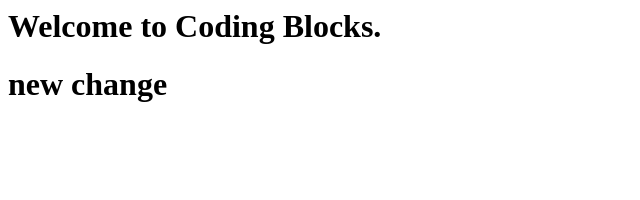
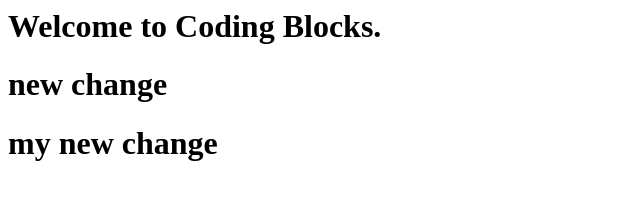
Before and after one commit to GurmanBaatth/workshop-oss, a plain HTML site: page index.html in a window 1280 px wide. Shown: the whole page, without its empty margins (0-640 px from the left). Drawn offline with Linux system fonts and the light colour scheme.

Commit message:
changes in new branch

```diff
--- a/index.html
+++ b/index.html
@@ -1,2 +1,3 @@
 <h1>Welcome to Coding Blocks.</h1>
 <h1> new change</h1>
+<h1>my new change</h1>
```
